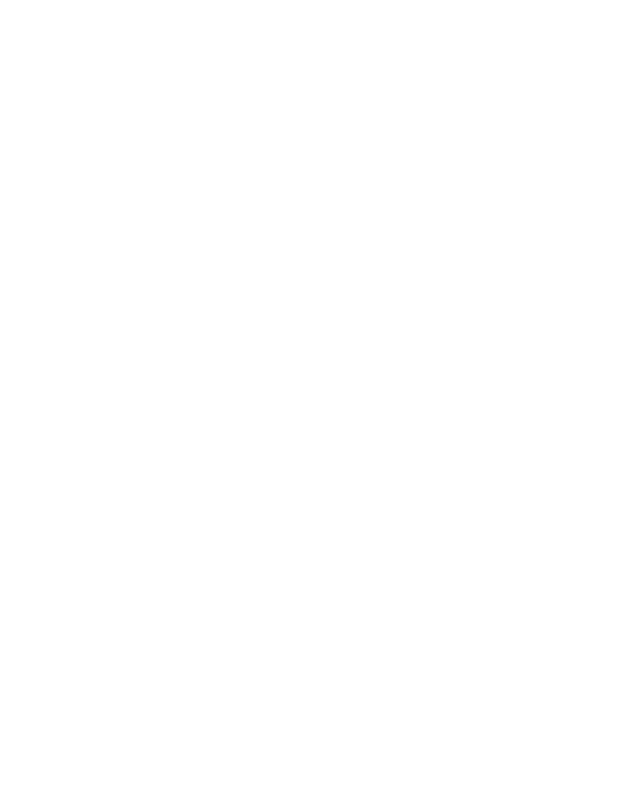
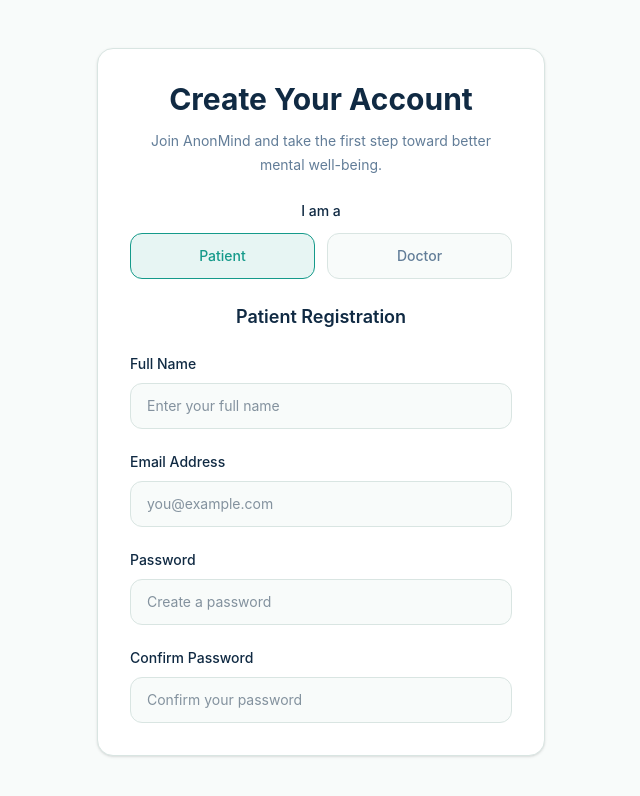
Before and after one commit to n-bisar/AnonMind, a React app in the folder frontend/: page /register in a window 1280 px wide. Before the commit this address had no page. Shown: the top 796 px of the page, without its empty margins (319-959 px from the left). Built offline with nearby package versions, Linux system fonts and the light colour scheme; the HTML template or start-up script is replaced by a standard one.

Commit message:
Day19: Making the registration page

```diff
--- a/frontend/src/App.jsx
+++ b/frontend/src/App.jsx
@@ -1,11 +1,13 @@
 import { BrowserRouter, Routes, Route } from 'react-router-dom'
 import Home from './pages/Home'
+import Register from './pages/Register'
 
 function App() {
   return (
     <BrowserRouter>
       <Routes>
         <Route path="/" element={<Home />} />
+        <Route path="/register" element={<Register />} />
       </Routes>
     </BrowserRouter>
   )
--- /dev/null
+++ b/frontend/src/pages/Register.jsx
@@ -0,0 +1,113 @@
+import { useState } from "react";
+
+
+
+function Register() {
+    const [role, setRole] = useState("patient");
+  return (
+    <div className="min-h-screen bg-background px-6 py-12">
+      <div className="mx-auto flex min-h-[80vh] w-full max-w-md items-center justify-center">
+        <div className="w-full rounded-2xl border border-border bg-surface p-8 shadow-sm">
+
+          <div className="text-center">
+            <h1 className="text-3xl font-bold text-text">
+              Create Your Account
+            </h1>
+
+            <p className="mt-3 text-sm leading-6 text-text-muted">
+              Join AnonMind and take the first step toward better mental
+              well-being.
+            </p>
+            <div className="mt-6">
+  <p className="mb-3 text-sm font-medium text-text">
+    I am a
+  </p>
+
+  <div className="grid grid-cols-2 gap-3">
+    <button
+      type="button"
+      onClick={() => setRole("patient")}
+      className={`rounded-xl border px-4 py-3 text-sm font-medium transition ${
+        role === "patient"
+          ? "border-primary bg-primary/10 text-primary"
+          : "border-border bg-background text-text-muted"
+      }`}
+    >
+      Patient
+    </button>
+
+    <button
+      type="button"
+      onClick={() => setRole("doctor")}
+      className={`rounded-xl border px-4 py-3 text-sm font-medium transition ${
+        role === "doctor"
+          ? "border-primary bg-primary/10 text-primary"
+          : "border-border bg-background text-text-muted"
+      }`}
+    >
+      Doctor
+    </button>
+  </div>
+</div>
+
+{role === "patient" && (
+  <div className="mt-6">
+    <h2 className="text-lg font-semibold text-text">
+      Patient Registration
+    </h2>
+
+    <label className="mt-5 block text-left">
+      <span className="text-sm font-medium text-text">
+        Full Name
+      </span>
+
+      <input
+        type="text"
+        placeholder="Enter your full name"
+        className="mt-2 w-full rounded-xl border border-border bg-background px-4 py-3 text-sm text-text outline-none transition focus:border-primary"
+      />
+    </label>
+    <label className="mt-5 block text-left">
+  <span className="text-sm font-medium text-text">
+    Email Address
+  </span>
+
+  <input
+    type="email"
+    placeholder="you@example.com"
+    className="mt-2 w-full rounded-xl border border-border bg-background px-4 py-3 text-sm text-text outline-none transition focus:border-primary"
+  />
+</label>
+<label className="mt-5 block text-left">
+  <span className="text-sm font-medium text-text">
+    Password
+  </span>
+
+  <input
+    type="password"
+    placeholder="Create a password"
+    className="mt-2 w-full rounded-xl border border-border bg-background px-4 py-3 text-sm text-text outline-none transition focus:border-primary"
+  />
+</label>
+<label className="mt-5 block text-left">
+  <span className="text-sm font-medium text-text">
+    Confirm Password
+  </span>
+
+  <input
+    type="password"
+    placeholder="Confirm your password"
+    className="mt-2 w-full rounded-xl border border-border bg-background px-4 py-3 text-sm text-text outline-none transition focus:border-primary"
+  />
+</label>
+  </div>
+)}
+          </div>
+
+        </div>
+      </div>
+    </div>
+  );
+}
+
+export default Register;
```
